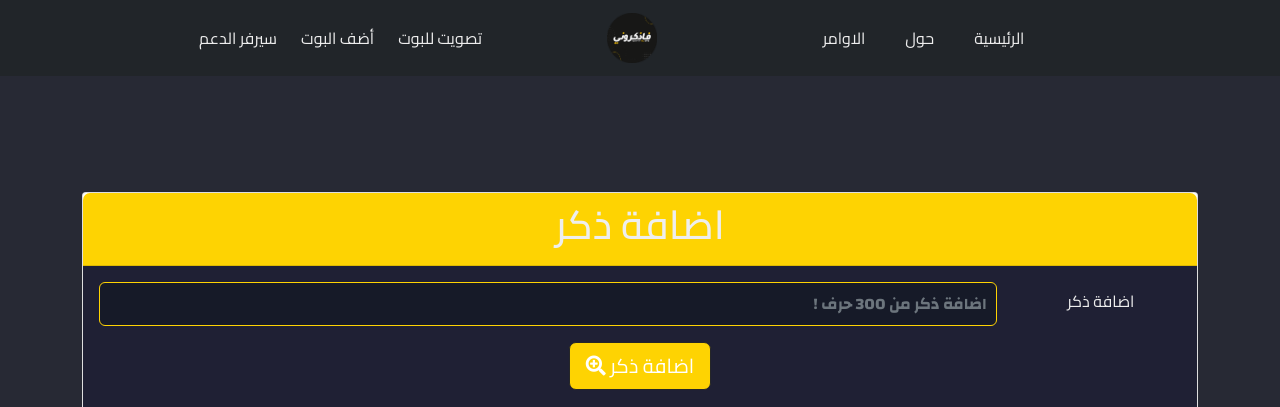
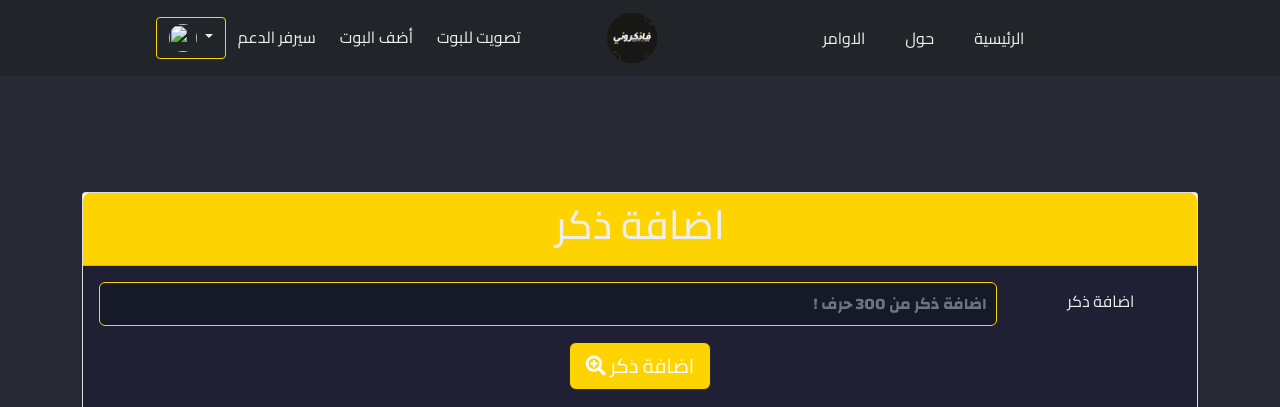
Before and after one commit to DwcTeam/fdrbot-website, a Flask app: template templates/azkar.html in a window 1280 px wide. Shown: the top 407 px of the page. Run offline with Flask 2, Linux system fonts and the light colour scheme; the template is opened without the code that fills it, so the values that code supplies are empty; parts of the project's set-up code (start-up, migrations or seed data) failed here and were passed over; some libraries are stand-ins or nearby versions.

Commit message:
Make all admin page stats login avalibe with out check

```diff
--- a/templates/azkar.html
+++ b/templates/azkar.html
@@ -1,4 +1,28 @@
 {% extends 'base.html' %}
+
+{% block stats_for_login %}
+<ul class="navbar-nav ml-auto text-center" dir="ltr">
+    <div class="btn-group d-block me-lg-1 mx-lg-1" role="group">
+        <button id="users" type="button" class="btn primary dropdown-toggle" data-bs-toggle="dropdown"
+            aria-expanded="false">
+            <img src="{{ user.avatar }}" width="28" height="28" class="image"> <b>{{ user.username }}</b>
+        </button>
+        <ul class="dropdown-menu saqrs" aria-labelledby="users">
+            <li class="nav-item"><a class="dropdown-item text-center primary" href="/dashboard">السيرفرات</a></li>
+            <li>
+                <hr class="dropdown-divider bg-light">
+            </li>
+            <li class="nav-item"><a class="dropdown-item text-center primary" href="/admin">لوحة الادمن</a></li>
+            <li class="nav-item"><a class="dropdown-item text-center primary" href="/admin/suggestions">السجلات الاقتراحات</a></li>
+            <li class="nav-item"><a class="dropdown-item text-center primary" href="/admin/logs">السجلات</a></li>
+            <li>
+                <hr class="dropdown-divider bg-light">
+            </li>
+            <li class="nav-item"><a class="dropdown-item text-center primary red" href="/logout">تسجيل خروج</a></li>
+        </ul>
+    </div>
+</ul>
+{% endblock %}
 
 {% block content %}
 
--- a/templates/logs.html
+++ b/templates/logs.html
@@ -13,14 +13,12 @@
             <li>
                 <hr class="dropdown-divider bg-light">
             </li>
-            {% if is_admin %}
             <li class="nav-item"><a class="dropdown-item text-center primary" href="/admin">لوحة الادمن</a></li>
-            <!-- <li class="nav-item"><a class="dropdown-item text-center primary" href="/admin/suggestions">السجلات الاقتراحات</a></li> -->
+            <li class="nav-item"><a class="dropdown-item text-center primary" href="/admin/suggestions">السجلات الاقتراحات</a></li>
             <li class="nav-item"><a class="dropdown-item text-center primary" href="/admin/logs">السجلات</a></li>
             <li>
                 <hr class="dropdown-divider bg-light">
             </li>
-            {% endif %}
             <li class="nav-item"><a class="dropdown-item text-center primary red" href="/logout">تسجيل خروج</a></li>
         </ul>
     </div>
--- a/views/admin.py
+++ b/views/admin.py
@@ -11,20 +11,20 @@
 @only_admin
 def index():
     user = convert_data_user(app.logins.find_one({"token.access_token": session["token"]}))
-    return render_template('admin.html', user=user, is_admin=True)
+    return render_template('admin.html', user=user)
 
 @admin.route('/logs')
 @only_admin
 def logs():
     user = convert_data_user(app.logins.find_one({"token.access_token": session["token"]}))
-    return render_template('logs.html', user=user, is_admin=is_admin(user.id))
+    return render_template('logs.html', user=user)
 
 @index.route('/azkar')
 @only_admin
 def azkar_page():
     return render_template('azkar.html', title="الصفحة الاذكار")
 
-@index.route('/log-sug')
+@index.route('/suggestions')
 @only_admin
 def log_sug_page():
     return render_template('log-sug.html', title="الصفحة السجلات الاقتراحات")
```
Also changed, not shown: templates/admin.html (+1 -7 lines), templates/log-sug.html (+24 -0 lines).
